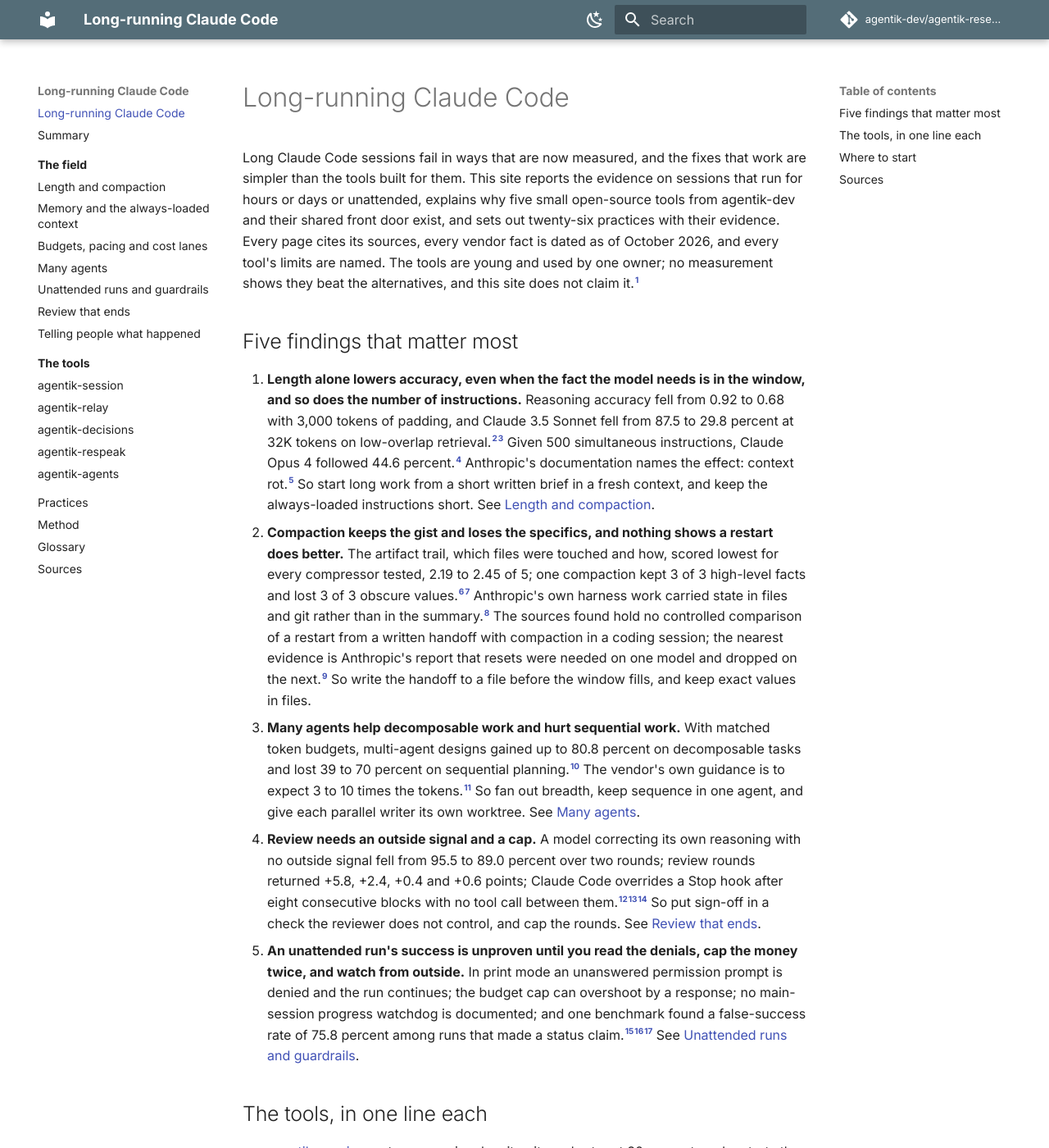
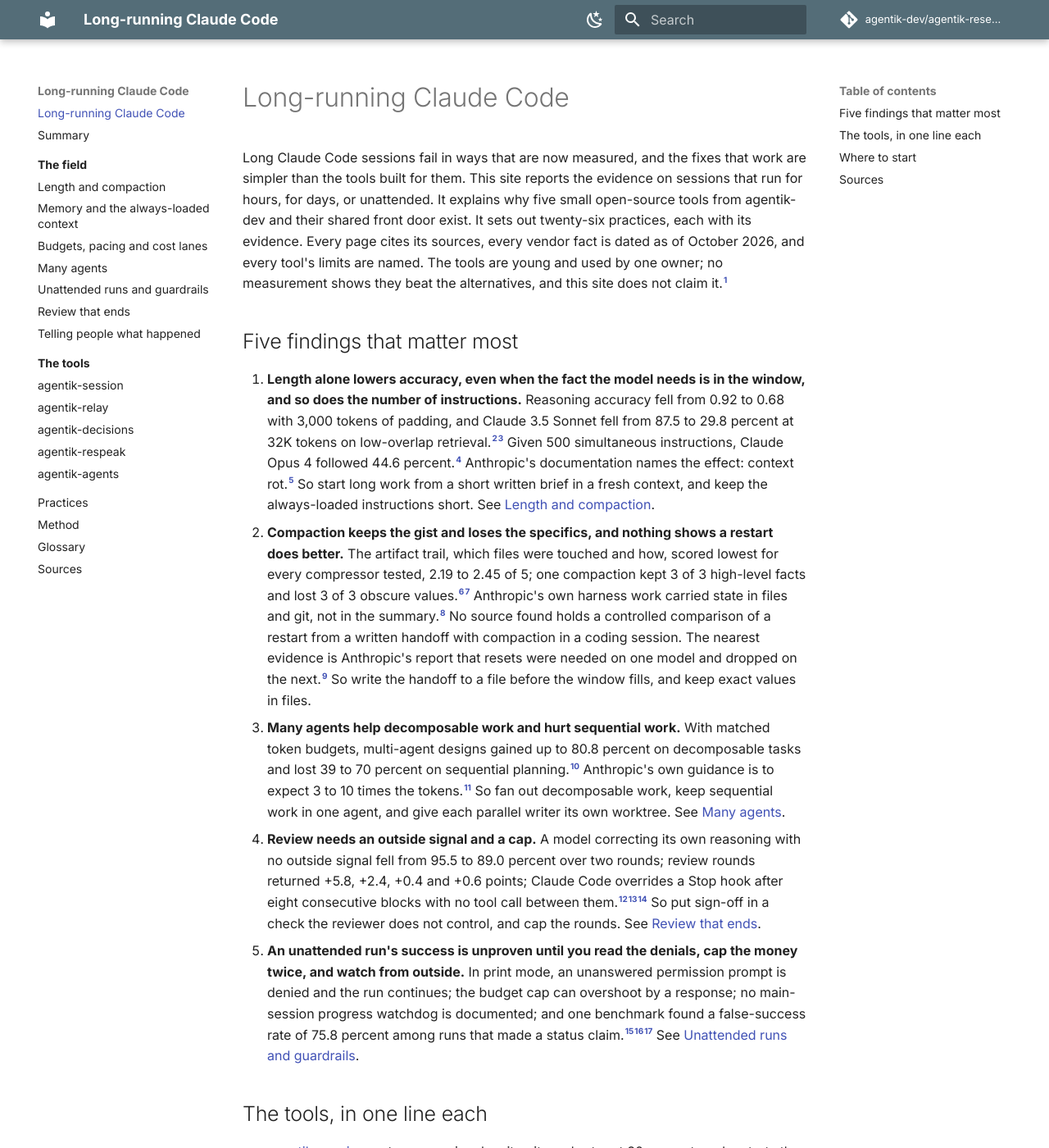
Before and after one commit to agentik-dev/agentik-research, an MkDocs documentation site: the page built from docs/index.md, in a window 1280 px wide and 1400 px high. Shown: the whole window at 82% size. Built offline with MkDocs 1.6.1 and Material for MkDocs 9.7.7, drawn with Linux system fonts in a browser that asks for light colours; comment, search, counter and statistics services are not loaded; some of the changed text lies outside the part shown.

Commit message:
edit: index, respeak's editorial pass

```diff
--- a/docs/index.md
+++ b/docs/index.md
@@ -1,14 +1,14 @@
 # Long-running Claude Code
 
-Long Claude Code sessions fail in ways that are now measured, and the fixes that work are simpler than the tools built for them. This site reports the evidence on sessions that run for hours or days or unattended, explains why five small open-source tools from agentik-dev and their shared front door exist, and sets out twenty-six practices with their evidence. Every page cites its sources, every vendor fact is dated as of October 2026, and every tool's limits are named. The tools are young and used by one owner; no measurement shows they beat the alternatives, and this site does not claim it.[^commonsrecord]
+Long Claude Code sessions fail in ways that are now measured, and the fixes that work are simpler than the tools built for them. This site reports the evidence on sessions that run for hours, for days, or unattended. It explains why five small open-source tools from agentik-dev and their shared front door exist. It sets out twenty-six practices, each with its evidence. Every page cites its sources, every vendor fact is dated as of October 2026, and every tool's limits are named. The tools are young and used by one owner; no measurement shows they beat the alternatives, and this site does not claim it.[^commonsrecord]
 
 ## Five findings that matter most
 
 1. **Length alone lowers accuracy, even when the fact the model needs is in the window, and so does the number of instructions.** Reasoning accuracy fell from 0.92 to 0.68 with 3,000 tokens of padding, and Claude 3.5 Sonnet fell from 87.5 to 29.8 percent at 32K tokens on low-overlap retrieval.[^levy][^modarressi] Given 500 simultaneous instructions, Claude Opus 4 followed 44.6 percent.[^ifscale] Anthropic's documentation names the effect: context rot.[^ctxdoc] So start long work from a short written brief in a fresh context, and keep the always-loaded instructions short. See [Length and compaction](field/length-and-compaction.md).
-2. **Compaction keeps the gist and loses the specifics, and nothing shows a restart does better.** The artifact trail, which files were touched and how, scored lowest for every compressor tested, 2.19 to 2.45 of 5; one compaction kept 3 of 3 high-level facts and lost 3 of 3 obscure values.[^factory][^cookbook] Anthropic's own harness work carried state in files and git rather than in the summary.[^harnesses] The sources found hold no controlled comparison of a restart from a written handoff with compaction in a coding session; the nearest evidence is Anthropic's report that resets were needed on one model and dropped on the next.[^harnessdesign] So write the handoff to a file before the window fills, and keep exact values in files.
-3. **Many agents help decomposable work and hurt sequential work.** With matched token budgets, multi-agent designs gained up to 80.8 percent on decomposable tasks and lost 39 to 70 percent on sequential planning.[^kim] The vendor's own guidance is to expect 3 to 10 times the tokens.[^multiagentblog] So fan out breadth, keep sequence in one agent, and give each parallel writer its own worktree. See [Many agents](field/many-agents.md).
+2. **Compaction keeps the gist and loses the specifics, and nothing shows a restart does better.** The artifact trail, which files were touched and how, scored lowest for every compressor tested, 2.19 to 2.45 of 5; one compaction kept 3 of 3 high-level facts and lost 3 of 3 obscure values.[^factory][^cookbook] Anthropic's own harness work carried state in files and git, not in the summary.[^harnesses] No source found holds a controlled comparison of a restart from a written handoff with compaction in a coding session. The nearest evidence is Anthropic's report that resets were needed on one model and dropped on the next.[^harnessdesign] So write the handoff to a file before the window fills, and keep exact values in files.
+3. **Many agents help decomposable work and hurt sequential work.** With matched token budgets, multi-agent designs gained up to 80.8 percent on decomposable tasks and lost 39 to 70 percent on sequential planning.[^kim] Anthropic's own guidance is to expect 3 to 10 times the tokens.[^multiagentblog] So fan out decomposable work, keep sequential work in one agent, and give each parallel writer its own worktree. See [Many agents](field/many-agents.md).
 4. **Review needs an outside signal and a cap.** A model correcting its own reasoning with no outside signal fell from 95.5 to 89.0 percent over two rounds; review rounds returned +5.8, +2.4, +0.4 and +0.6 points; Claude Code overrides a Stop hook after eight consecutive blocks with no tool call between them.[^huang][^wang][^hooks] So put sign-off in a check the reviewer does not control, and cap the rounds. See [Review that ends](field/review.md).
-5. **An unattended run's success is unproven until you read the denials, cap the money twice, and watch from outside.** In print mode an unanswered permission prompt is denied and the run continues; the budget cap can overshoot by a response; no main-session progress watchdog is documented; and one benchmark found a false-success rate of 75.8 percent among runs that made a status claim.[^headless][^agentloop][^advani] See [Unattended runs and guardrails](field/unattended-and-guardrails.md).
+5. **An unattended run's success is unproven until you read the denials, cap the money twice, and watch from outside.** In print mode, an unanswered permission prompt is denied and the run continues; the budget cap can overshoot by a response; no main-session progress watchdog is documented; and one benchmark found a false-success rate of 75.8 percent among runs that made a status claim.[^headless][^agentloop][^advani] See [Unattended runs and guardrails](field/unattended-and-guardrails.md).
 
 ## The tools, in one line each
 
@@ -19,13 +19,13 @@ Long Claude Code sessions fail in ways that are now measured, and the fixes that
 - [agentik-agents](tools/agents.md) routes delegated work to the API, the subscription or a local model.
 - [agentik-commons](tools/index.md) is the front door and the conventions.
 
-What this site does not claim: that any tool is proven. Their evidence is one owner's record, read at fixed commits and labelled "our use" throughout. Several numbers the repositories state are wrong as of October 2026, and the tool pages say which.
+This site does not claim that any tool is proven. The tools' evidence is one owner's record, read at fixed commits and labelled "our use" throughout. Several numbers the repositories state are wrong as of October 2026, and the tool pages say which.
 
 ## Where to start
 
-- An engineer who runs Claude Code: the [practices](practices.md), then the chapter behind any practice you doubt.
-- Someone evaluating the tools: [the tools](tools/index.md), each page's "what part 1 says" and "what is open" sections.
-- Someone checking the evidence: [the field](field/index.md), the [method](method.md) and its limits, and the [sources](sources.md).
+- If you run Claude Code, read the [practices](practices.md), then the chapter behind any practice you doubt.
+- If you are evaluating the tools, read [the tools](tools/index.md), then each page's "what part 1 says" and "what is open" sections.
+- If you are checking the evidence, read [the field](field/index.md), the [method](method.md) and its limits, and the [sources](sources.md).
 
 ## Sources
 
```
